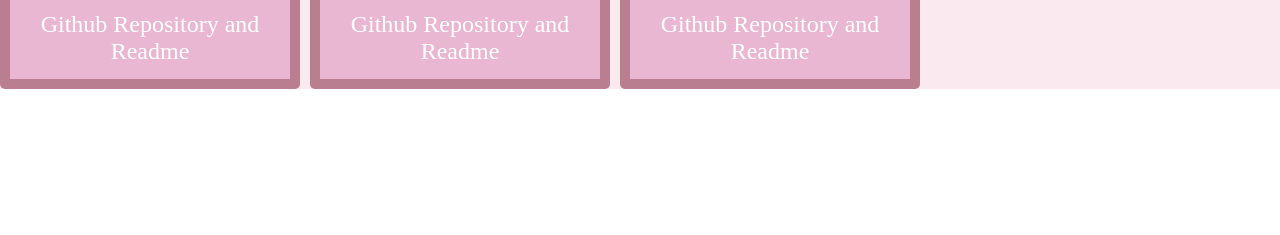
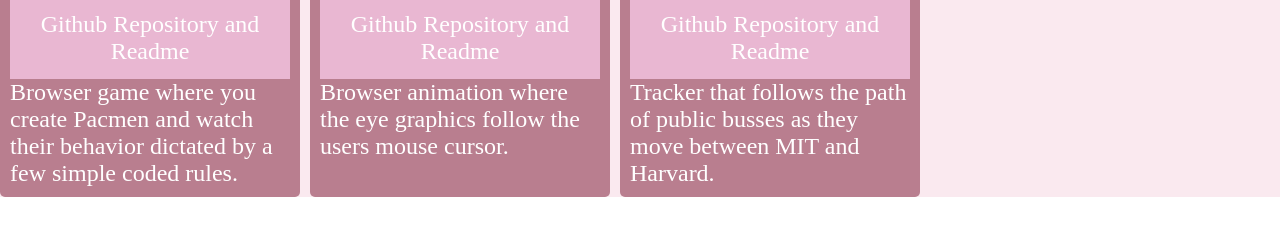
Before and after one commit to ktantillo/project-page, a plain HTML site: page index.html in a window 1280 px wide. Shown: the part 201-436 px from the top of the page. Drawn offline with Linux system fonts and the light colour scheme.

Commit message:
Add files via upload

```diff
--- a/index.html
+++ b/index.html
@@ -55,6 +55,8 @@
 
                 <a href="https://github.com/ktantillo/pacman/" target="_blank">Github Repository and Readme</a>
 
+                Browser game where you create Pacmen and watch their behavior dictated by a few simple coded rules.
+
                 </body>
                 </html>
 
@@ -82,6 +84,8 @@
 
                 <a href="https://github.com/ktantillo/eyes/" target="_blank">Github Repository and Readme</a>
 
+                  Browser animation where the eye graphics follow the users mouse cursor.
+
                 </body>
                 </html>
         </div>
@@ -108,6 +112,8 @@
 
                 <a href="https://github.com/ktantillo/Bustracker/" target="_blank">Github Repository and Readme</a>
 
+                  Tracker that follows the path of public busses as they move between MIT and Harvard.
+
                 </body>
                 </html>
 
```
